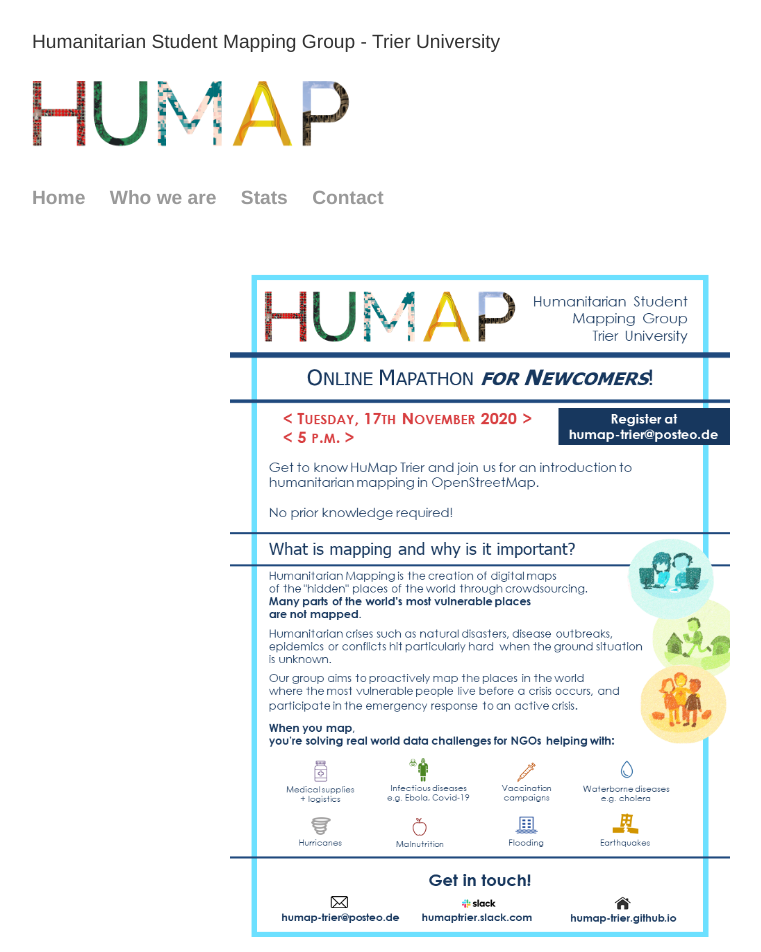
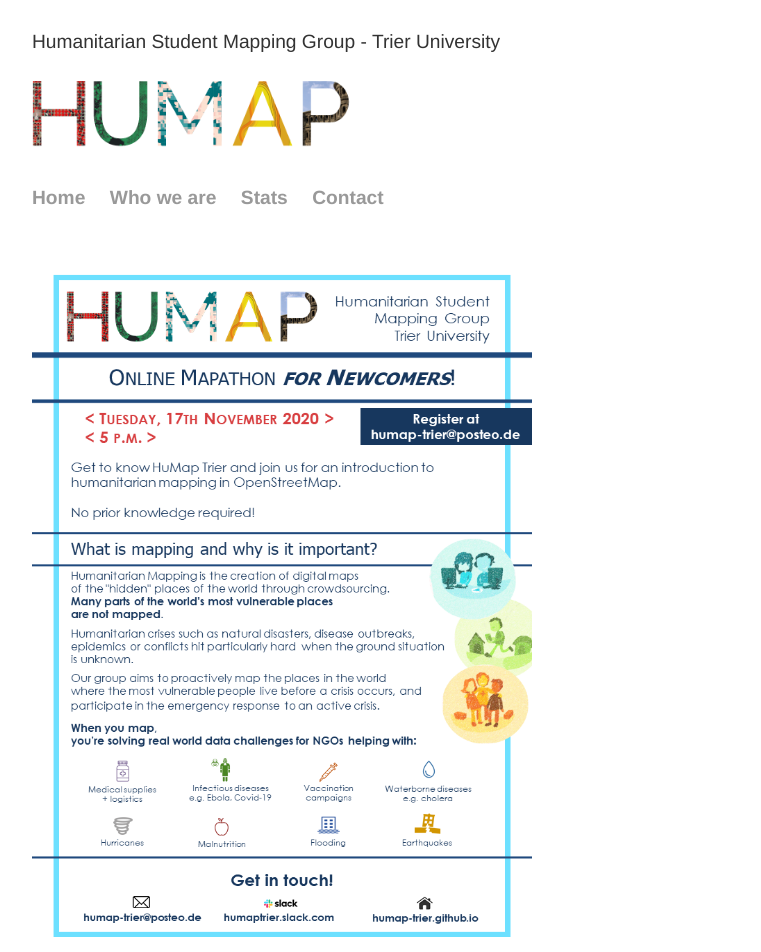
Before and after one commit to humap-trier/humap-trier.github.io, a Jekyll site: the page built from index.html, in a window 1280 px wide. Shown: the top 952 px of the page, without its empty margins (160-921 px from the left). Built offline with Jekyll 4.4.1, drawn with Linux system fonts in a browser that asks for light colours; nearby versions of some CDN libraries.

Commit message:
Update index.html
removed centering of flyer

```diff
--- a/index.html
+++ b/index.html
@@ -3,7 +3,7 @@
 title: HuMap Trier
 ---
 <div class="blurb">
-<p style="text-align: center;"><img src="https://raw.githubusercontent.com/humap-trier/humap-trier.github.io/master/images/HuMapFlyer_IntroMapathon.png"
+<p><img src="https://raw.githubusercontent.com/humap-trier/humap-trier.github.io/master/images/HuMapFlyer_IntroMapathon.png"
 		alt="Current flyer"/ width="500" height="700"></p>
 
 <p>Get a glimpse into how we work with these 2 minute tutorials!<p>
```
